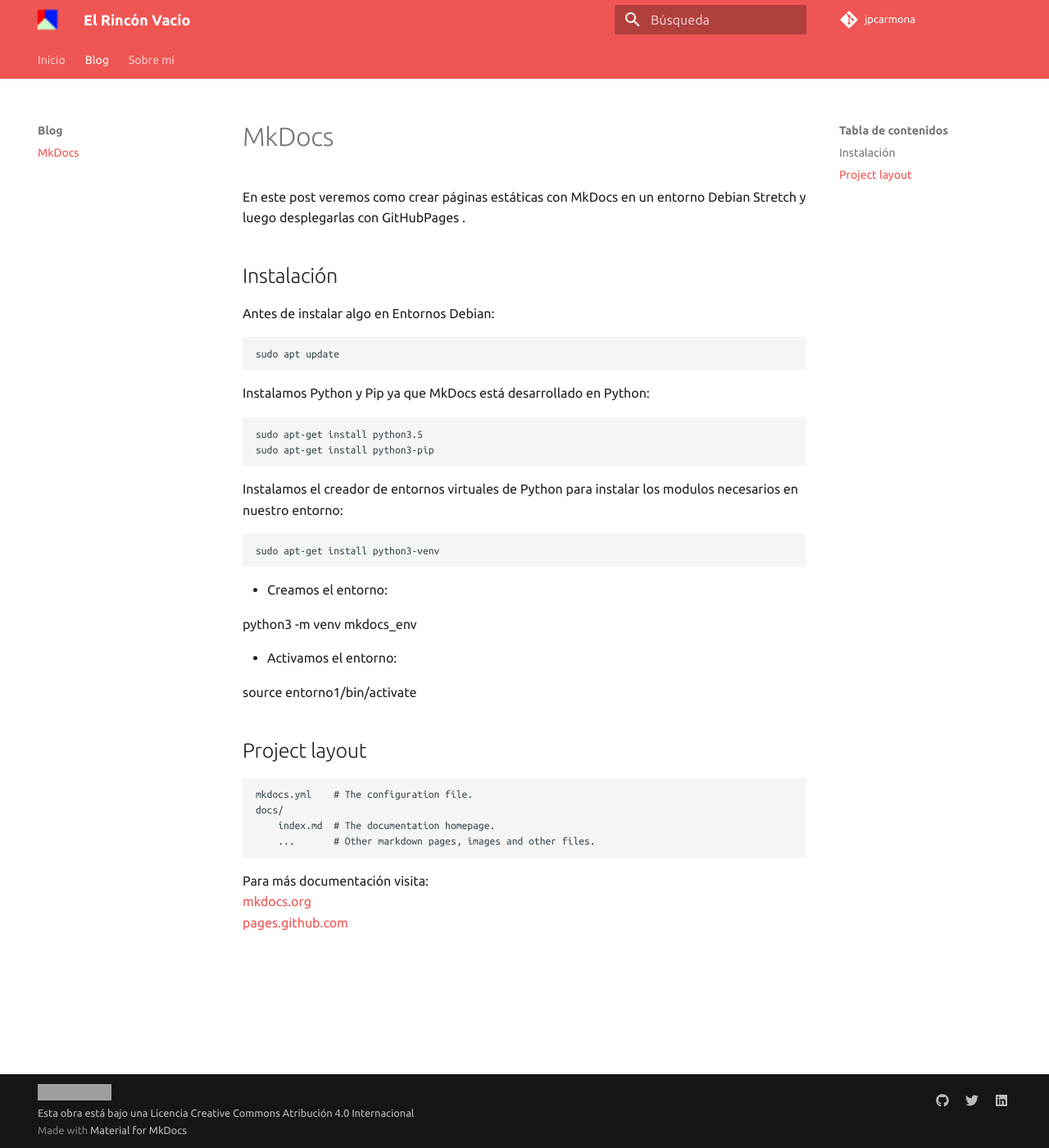
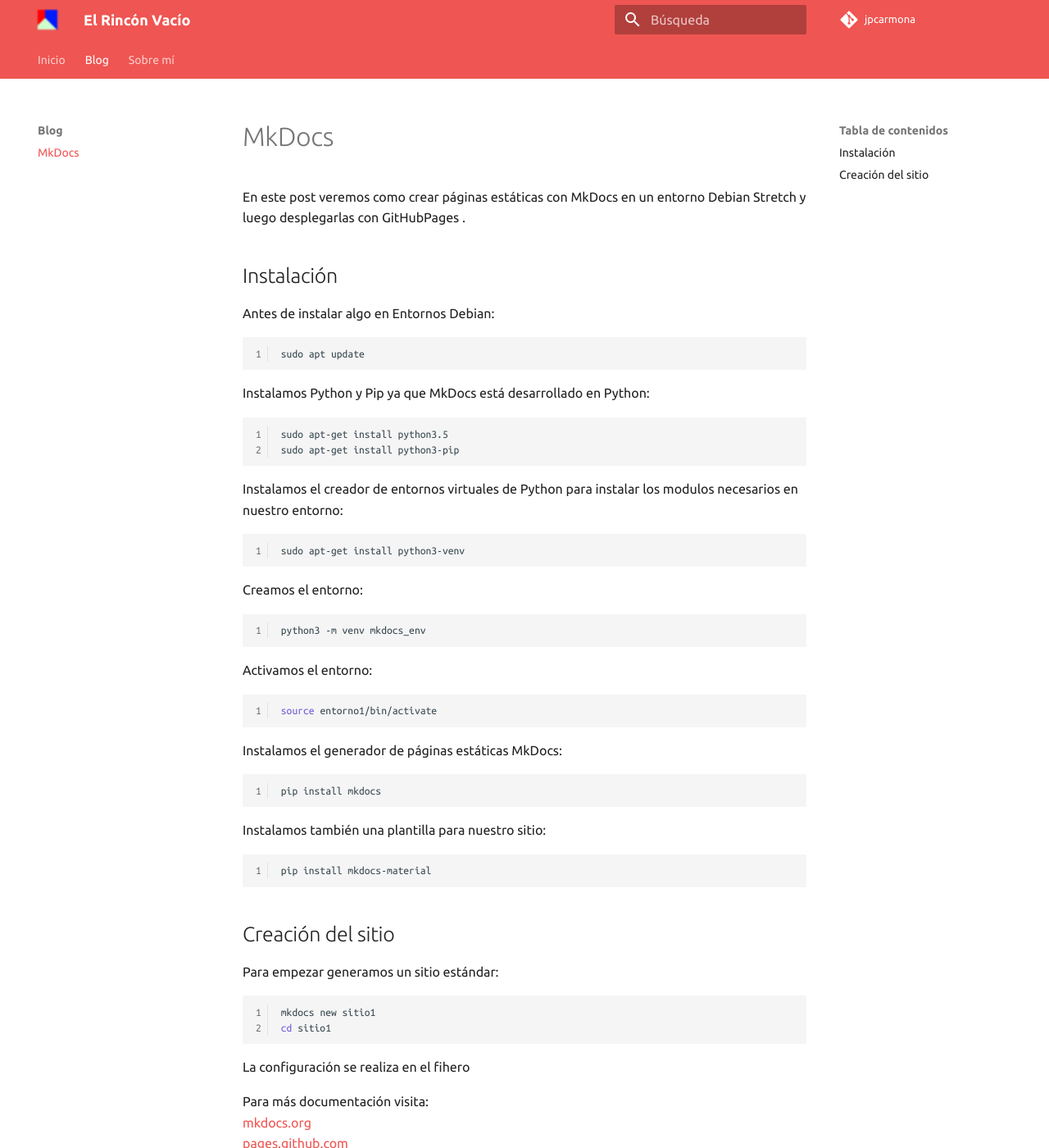
Before and after one commit to jpcarmona/generadormkdocs, an MkDocs documentation site: the page built from docs/mkdocs.md, in a window 1280 px wide and 1400 px high. Shown: the whole window at 82% size. Built offline with MkDocs 1.6.1 and Material for MkDocs 9.7.7, drawn with Linux system fonts in a browser that asks for light colours; grey boxes are pictures that could not be loaded.

Commit message:
progreso2mkdocs

````diff
--- a/docs/mkdocs.md
+++ b/docs/mkdocs.md
@@ -5,33 +5,55 @@
 ## Instalación
 
 Antes de instalar algo en Entornos Debian:
-
-	sudo apt update
+``` bash
+sudo apt update
+```
 
 Instalamos Python y Pip ya que MkDocs está desarrollado en Python:
-
-	sudo apt-get install python3.5
-	sudo apt-get install python3-pip
+``` bash
+sudo apt-get install python3.5
+sudo apt-get install python3-pip
+```
 
 Instalamos el creador de entornos virtuales de Python para instalar los modulos necesarios en nuestro entorno:
+``` bash
+sudo apt-get install python3-venv
+```
 
-	sudo apt-get install python3-venv
+Creamos el entorno:
+``` bash
+python3 -m venv mkdocs_env
+```
 
-* Creamos el entorno:
+Activamos el entorno:
+``` bash
+source entorno1/bin/activate
+```
 
-python3 -m venv mkdocs_env
+Instalamos el generador de páginas estáticas MkDocs:
+``` bash
+pip install mkdocs
+```
 
-* Activamos el entorno:
+Instalamos también una plantilla para nuestro sitio:
+``` bash
+pip install mkdocs-material
+```
 
-source entorno1/bin/activate
+## Creación del sitio
+
+Para empezar generamos un sitio estándar:
+``` bash
+mkdocs new sitio1
+cd sitio1
+```
+
+La configuración se realiza en el fihero
 
 
-## Project layout
 
-    mkdocs.yml    # The configuration file.
-    docs/
-        index.md  # The documentation homepage.
-        ...       # Other markdown pages, images and other files.
+
+
 
 Para más documentación visita:
 [mkdocs.org](https://www.mkdocs.org)
--- a/mkdocs.yml
+++ b/mkdocs.yml
@@ -60,5 +60,6 @@
   - admonition
   - codehilite:
       guess_lang: false
+      linenums: true
   - toc:
       permalink: true
````
